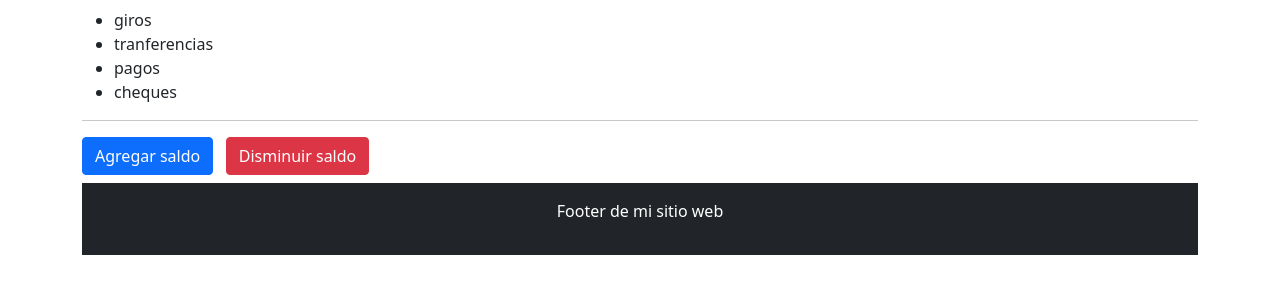
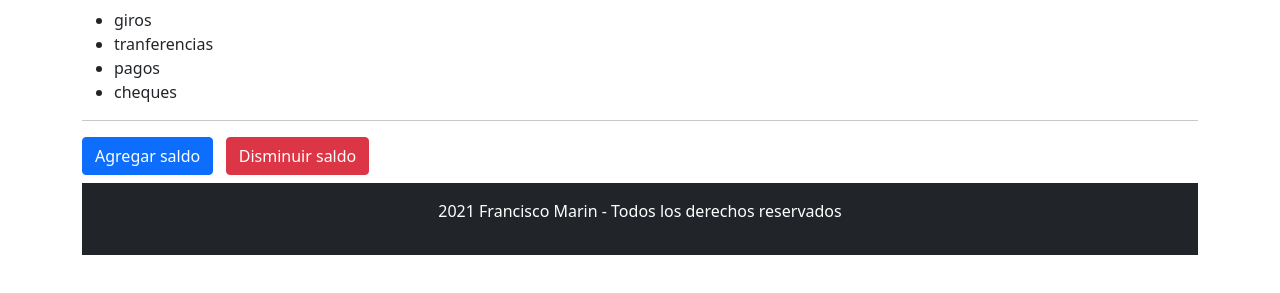
Before and after one commit to franmc01/Vue-Fundamentos, a plain HTML site: page index.html in a window 1280 px wide. Shown: the part 283-576 px from the top of the page. Drawn offline with nearby package versions, Linux system fonts and the light colour scheme.

Commit message:
Usando los props y fin de esta intro, CLI comming

```diff
--- a/components/Footer.js
+++ b/components/Footer.js
@@ -1,7 +1,19 @@
 app.component('footer-banco', {
+    name: 'Footer',
+    props: {
+        anio: {
+            type: Number,
+            default: 2022
+        }
+    },
+    data() {
+        return {
+            texto: 'Francisco Marin - Todos los derechos reservados'
+        }
+    },
     template:/*html*/`
     <div class="bg-dark py-3 mt-2 text-sm text-white text-center">
-        <p>Footer de mi sitio web</p>
+        <p> {{ anio }} {{ texto }}</p>
     </div>
-    `
+    `,
 });
--- a/index.html
+++ b/index.html
@@ -52,7 +52,7 @@
         &nbsp;
         <button class="btn btn-danger" @click="disminuirSaldo(100)" :disabled="desactivar">Disminuir saldo</button>
 
-        <footer-banco />
+        <footer-banco :anio="anio" />
 
     </div>
     <script src="main.js"></script>
--- a/main.js
+++ b/main.js
@@ -1,4 +1,5 @@
 const app = Vue.createApp({
+    name: 'BancoApp',
     data() {
         return {
             titulo: 'Mi Banco 1.0',
@@ -28,6 +29,10 @@ const app = Vue.createApp({
         },
         textUppercase() {
             return this.titulo.toUpperCase();
+        },
+        anio() {
+            let anioActual = new Date().getFullYear();
+            return anioActual;
         }
     },
 });
```
